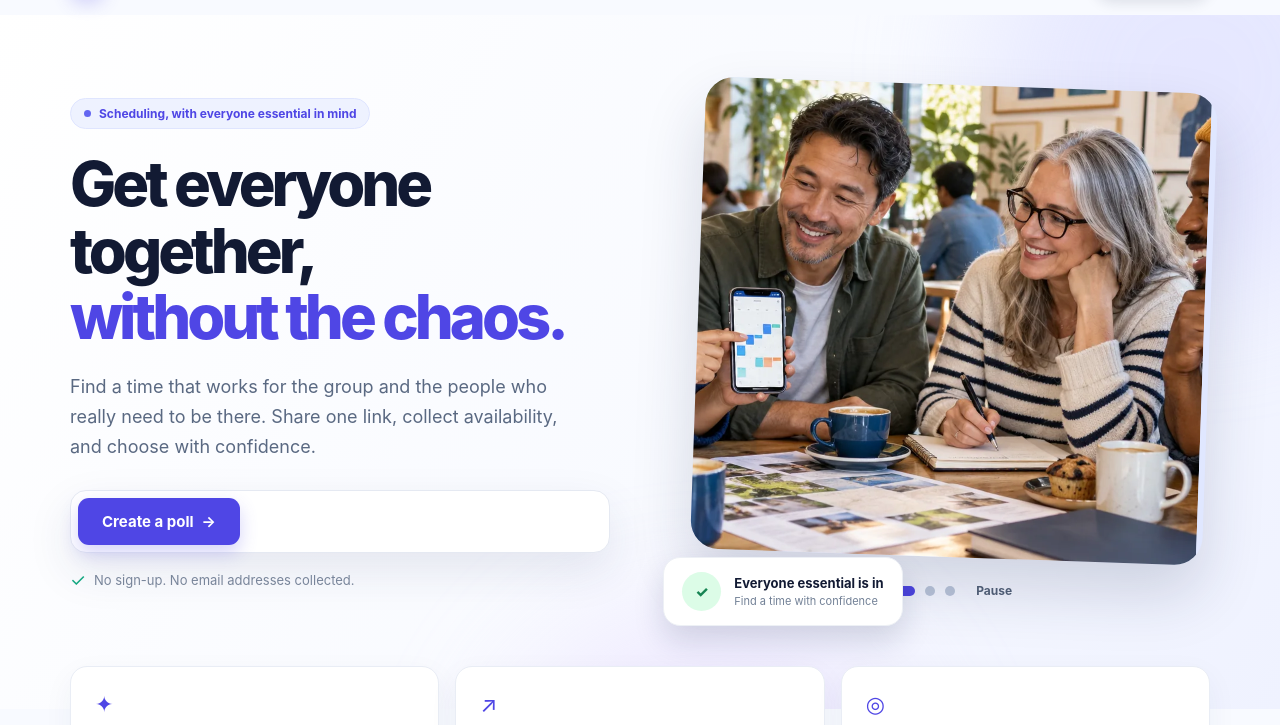
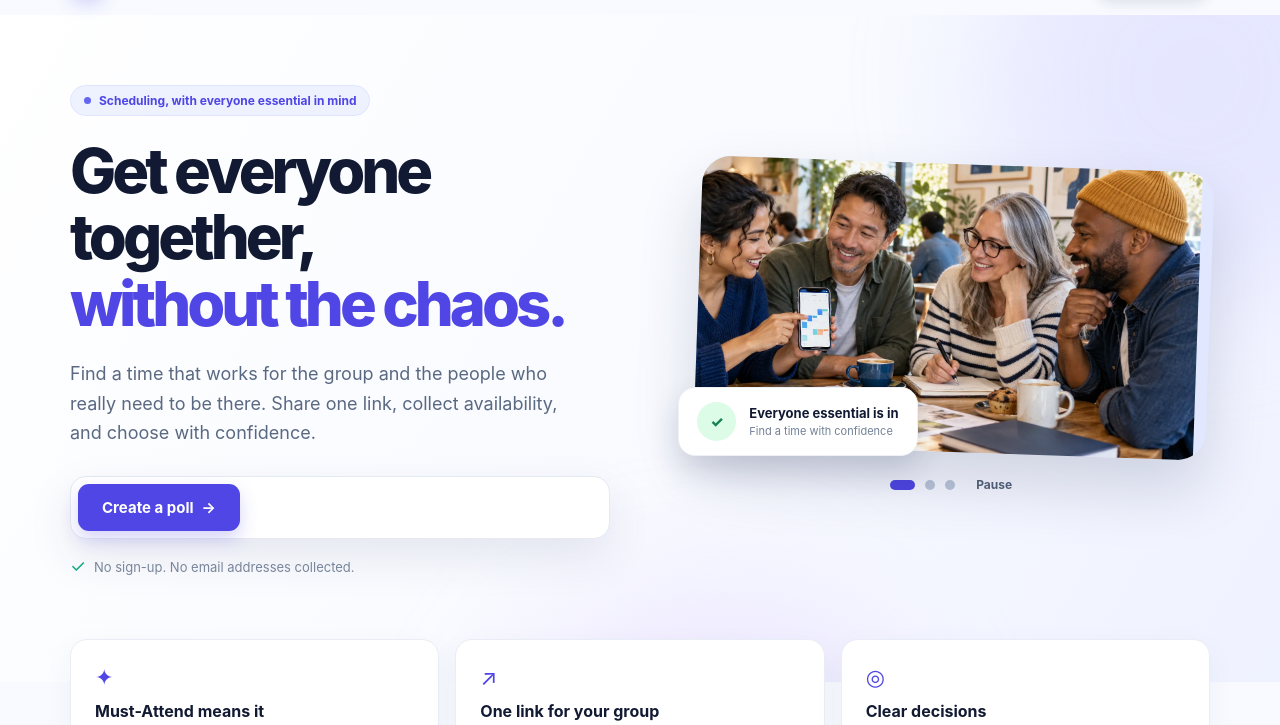
Before and after one commit to clayppr-sketch/Canmeet, a website: page corral-indigo-github/public/index.html in a window 1280 px wide. Shown: the part 57-782 px from the top of the page. Drawn offline with Linux system fonts and the light colour scheme.

Commit message:
Add files via upload

```diff
--- a/corral-indigo-github/public/style.css
+++ b/corral-indigo-github/public/style.css
@@ -515,17 +515,16 @@ button.primary { background:#4f46e5; border-radius:10px; }.button.primary:hover,
 .calendar-panel p { color:#526078; line-height:1.5; margin:8px 0; }
 .calendar-panel .calendar-open { display:inline-flex; align-items:center; padding:10px 14px; border:1px solid #c9d2e3; border-radius:8px; background:#fff; color:#121a33; text-decoration:none; font-weight:600; }
 
-/* Homepage slideshow. Keep the voting scene's left participant in view. */
-.hero-photo-frame { position:relative; height:472px; overflow:hidden; }
-.hero-photo-frame .hero-slide { position:absolute; inset:6px; width:calc(100% - 12px); height:calc(100% - 12px); object-fit:cover; object-position:center; opacity:0; transition:opacity .7s ease; }
-.hero-photo-frame .hero-slide:nth-child(2) { object-position:22% center; }
+/* Keep the whole group visible at every viewport width. */
+.hero-photo-frame { position:relative; width:100%; height:auto; aspect-ratio:16 / 9; overflow:hidden; }
+.hero-photo-frame .hero-slide { position:absolute; inset:6px; width:calc(100% - 12px); height:calc(100% - 12px); object-fit:contain; object-position:center; opacity:0; transition:opacity .7s ease; }
 .hero-photo-frame .hero-slide.is-active { opacity:1; }
 .slideshow-controls { display:flex; align-items:center; justify-content:center; gap:10px; margin-top:20px; }
 .slide-dot { width:10px; height:10px; padding:0; border:0; border-radius:50%; background:#b9c4d9; cursor:pointer; }
 .slide-dot.is-active { width:25px; border-radius:999px; background:#4f46e5; }
 .slide-pause { border:0; background:transparent; color:#526078; font-size:12px; font-weight:700; cursor:pointer; margin-left:5px; padding:6px; }
-@media(max-width:900px) { .hero-photo-frame { height:372px; } }
-@media(max-width:700px) { .hero-photo-frame { height:312px; } }
+.hero-visual .hero-floating-card { left:-20px; bottom:42px; }
+@media(max-width:700px) { .hero-visual .hero-floating-card { left:4px; bottom:37px; padding:9px 12px; } }
 @media(prefers-reduced-motion:reduce) { .hero-photo-frame .hero-slide { transition:none; } }
 .slot-date { font-size:17px; font-weight:750; letter-spacing:-.02em; line-height:1.3; min-height:44px; margin:0 0 15px; }
 .choice-row { display:grid; grid-template-columns:repeat(3,minmax(0,1fr)); gap:7px; }
```
